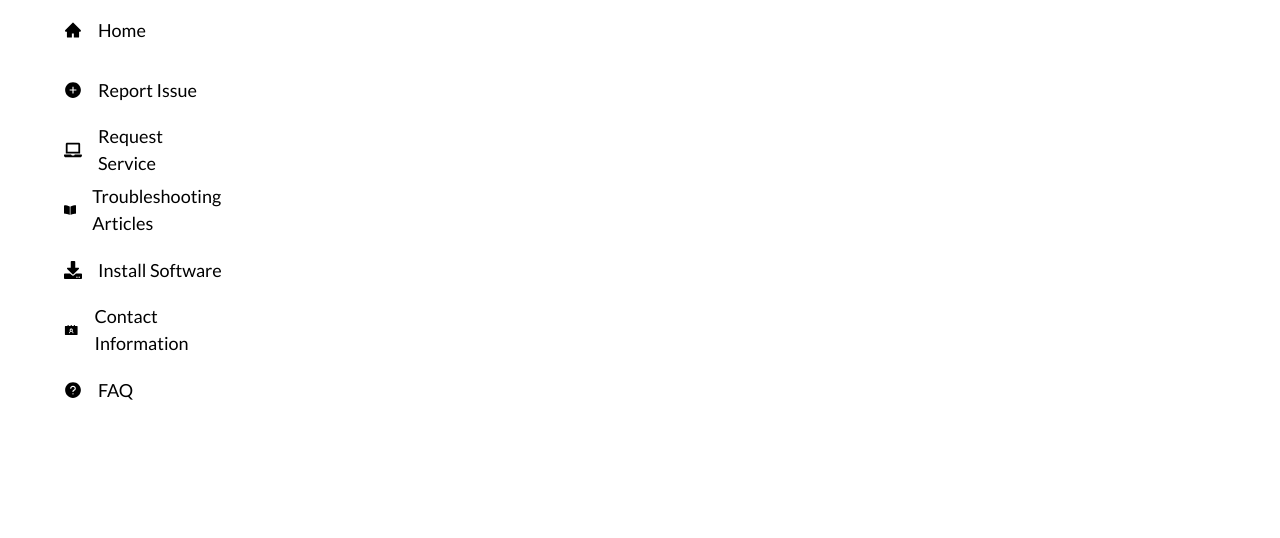
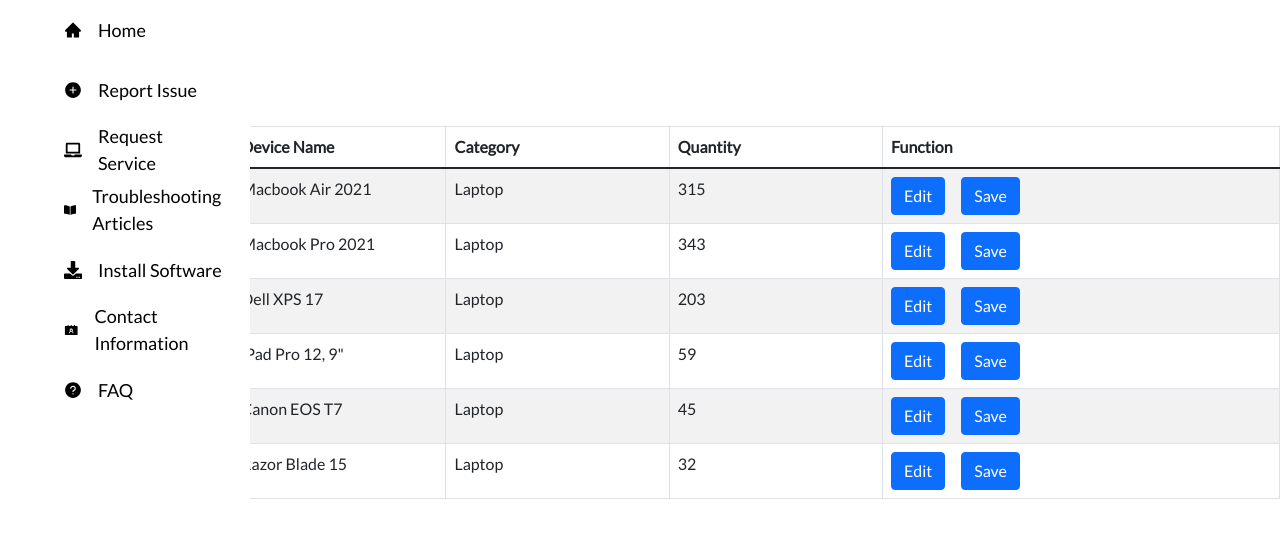
Before and after one commit to IsabellaDev/PRJ666NAA_Group09, a React (Create React App) app in the folder its/: page /deviceInventory in a window 1280 px wide. Shown: the top 538 px of the page. Built offline with nearby package versions, Linux system fonts and the light colour scheme; the HTML template or start-up script is replaced by a standard one.

Commit message:
added pages for sprint2

```diff
--- a/its/package.json
+++ b/its/package.json
@@ -10,6 +10,7 @@
     "bootstrap-toggle": "^2.2.2",
     "react": "^17.0.2",
     "react-bootstrap": "^2.0.0-rc.0",
+    "react-bootstrap-icons": "^1.5.0",
     "react-dom": "^17.0.2",
     "react-icons": "^4.2.0",
     "react-pro-sidebar": "^0.7.0",
--- a/its/src/App.js
+++ b/its/src/App.js
@@ -1,7 +1,7 @@
 import './App.css';
 
 import Navbar from './components/Navigation';
-import {BrowserRouter as Router, Switch, Route} from 'react-router-dom';
+import { BrowserRouter as Router, Switch, Route } from 'react-router-dom';
 import Home from './pages/Home'
 import Install from './pages/Install'
 import ReportIssue from './pages/ReportIssue';
@@ -11,6 +11,9 @@
 import Faq from './pages/faq';
 import ManagementConsole from './pages/ManagementConsole';
 import LogIn from './pages/LogIn';
+import DeviceInventory from './pages/DeviceInventory';
+import ArticleList from './pages/ArticleList';
+import TicketManagement from './pages/TicketManagement';
 
 function App() {
   return (
@@ -19,17 +22,19 @@
       <Router>
         <Navbar/>
         <Switch>
-        <Route path='/' exact component={Home}/>
+          <Route path='/' exact component={Home} />
           <Route path='/login' component={LogIn} />
-        <Route path='/install' component={Install}/>
-        <Route path='/reportIssue' component={ReportIssue}/>
-        <Route path='/articles' component={Articles}/>
-        <Route path='/requestService' component={RequestService}/>
-        <Route path='/contact' component={Contact}/>
-        <Route path='/faq' component={Faq}/>
-        <Route exact path="/managementconsole">
-        <ManagementConsole />
-      </Route>
+          <Route path='/install' component={Install} />
+          <Route path='/reportIssue' component={ReportIssue} />
+          <Route path='/articles' component={Articles} />
+          <Route path='/requestService' component={RequestService} />
+          <Route path='/contact' component={Contact} />
+          <Route path='/faq' component={Faq} />
+
+          <Route exact path="/managementconsole"><ManagementConsole /></Route>
+          <Route exact path="/deviceInventory"><DeviceInventory /></Route>
+          <Route exact path="/articleList"><ArticleList /></Route>
+          <Route exact path="/ticketManagement"><TicketManagement /></Route>
         </Switch>
       </Router>
     </>
--- /dev/null
+++ b/its/src/mock-data/deviceDetails.json
@@ -0,0 +1,38 @@
+[
+    {
+        "id": "1111111",
+        "Equipment": "Macbook Air 2021",
+        "Category": "Laptop",
+        "AvailableQuantity": "315"
+    },
+    {
+        "id": "1111112",
+        "Equipment": "Macbook Pro 2021",
+        "Category": "Laptop",
+        "AvailableQuantity": "343"
+    },
+    {
+        "id": "1111113",
+        "Equipment": "Dell XPS 17",
+        "Category": "Laptop",
+        "AvailableQuantity": "203"
+    },
+    {
+        "id": "1111114",
+        "Equipment": "iPad Pro 12, 9\"",
+        "Category": "Laptop",
+        "AvailableQuantity": "59"
+    },
+    {
+        "id": "1111115",
+        "Equipment": "Canon EOS T7",
+        "Category": "Laptop",
+        "AvailableQuantity": "45"
+    },
+    {
+        "id": "1111116",
+        "Equipment": "Razor Blade 15",
+        "Category": "Laptop",
+        "AvailableQuantity": "32"
+    }
+]
--- /dev/null
+++ b/its/src/pages/ArticleList.jsx
@@ -0,0 +1,16 @@
+import React from "react";
+import { Link } from "react-router-dom";
+
+function ArticleList(){
+    return(
+        <div>
+            <Link to="#"><i class="bi bi-plus-circle">Add a new article</i></Link>
+
+
+
+        </div>
+    )
+}
+
+
+export default ArticleList;
--- /dev/null
+++ b/its/src/pages/DeviceInventory.jsx
@@ -0,0 +1,49 @@
+import { useState } from 'react';
+import { Table, Button } from 'react-bootstrap';
+
+import dataDetails from '../mock-data/deviceDetails.json';
+
+function DeviceInventory() {
+
+    const [devices] = useState(dataDetails);
+    return (
+        <div>
+            <h2>Device Inventory</h2>
+
+            <Table striped bordered hover>
+                <thead>
+                    <tr>
+                        <th>Device ID</th>
+                        <th>Device Name</th>
+                        <th>Category</th>
+                        <th>Quantity</th>
+                        <th>Function</th>
+
+                    </tr>
+                </thead>
+                <tbody>
+
+                    {devices.map((device) => (
+                        <tr>
+                            <td>{device.id}</td>
+                            <td class="col-md-2">{device.Equipment}</td>
+                            <td>{device.Category}</td>
+                            <td class="col-md-2">{device.AvailableQuantity}</td>
+                            <td>
+                                <Button>Edit</Button>
+                                <span><Button>Save</Button></span>
+                            </td>
+                        </tr>
+                    ))}
+
+                </tbody>
+
+            </Table>
+
+        </div>
+    )
+
+
+}
+
+export default DeviceInventory;
--- a/its/src/pages/Install.jsx
+++ b/its/src/pages/Install.jsx
@@ -1,9 +1,96 @@
 import React from 'react';
+import { Button } from 'react-bootstrap';
+import { Link } from 'react-router-dom';
 
 function Install() {
     return (
-        <div className='install'>
-            <h1>Install</h1>
+        <div className='install' class="container">
+            <form>
+                <div class="py-5 text-left">
+
+                    <h2>Install Software</h2>
+                    <p class="lead">Follow the prompts below to install the necessary software to allow remote assistance. </p>
+                </div>
+                <div>
+                    <h4>Select your operating system. </h4>
+                    <hr class="my-4" />
+                    <h4 class="mb-3">Operating System</h4>
+
+                    <div class="my-3">
+                        <div class="form-check">
+                            <input id="windows10" name="operatingSystem" type="radio" class="form-check-input" checked required />
+                            <label class="form-check-label" for="windows10">Windows 10</label>
+                        </div>
+
+                        <div class="form-check">
+                            <input id="MacOS" name="operatingSystem" type="radio" class="form-check-input" checked required />
+                            <label class="form-check-label" for="MacOS">MacOS</label>
+                        </div>
+
+                        <div class="form-check">
+                            <input id="LinuxUbuntu" name="operatingSystem" type="radio" class="form-check-input" checked required />
+                            <label class="form-check-label" for="LinuxUbuntu">Linux Ubuntu</label>
+                        </div>
+
+                        <div class="form-check">
+                            <input id="Windows7" name="operatingSystem" type="radio" class="form-check-input" checked required />
+                            <label class="form-check-label" for="windows7">Windows 7</label>
+                        </div>
+
+                        <div class="form-check">
+                            <input id="Other" name="operatingSystem" type="radio" class="form-check-input" checked required />
+                            <label class="form-check-label" for="Other">Other</label>
+                        </div>
+
+                    </div>
+
+                    <div class="my-3">
+
+                        <hr class="my-4" />
+                        <p class="lead">Fill the following information about your device. If you are unsure, right-click on the Start Menu and click on "System". </p>
+
+                        <div class="col-12">
+                            <label for="deviceName" class="form-label">Device Name</label>
+                            <input type="text" class="form-control" id="deviceName" placeholder="Macbook Air" required />
+                            <div class="invalid-feedback">
+                                Please enter your device name.
+                            </div>
+                        </div>
+
+                        <div class="col-12">
+                            <label for="processor" class="form-label">Processor</label>
+                            <input type="text" class="form-control" id="processor" placeholder="" required />
+                            <div class="invalid-feedback">
+                                Please enter the processor.
+                            </div>
+                        </div>
+
+                        <div class="col-12">
+                            <label for="installedRAM" class="form-label">Installed RAM</label>
+                            <input type="text" class="form-control" id="installedRAM" placeholder="" required />
+                            <div class="invalid-feedback">
+                                Please enter the installed RAM.
+                            </div>
+                        </div>
+
+                        <div class="col-12">
+                            <label for="systemType" class="form-label">System Type</label>
+                            <input type="text" class="form-control" id="systemType" placeholder="" required />
+                            <div class="invalid-feedback">
+                                Please enter the System Type.
+                            </div>
+                        </div>
+
+                    </div>
+
+                    <div className="mb-2">
+
+                            <Button variant="primary" size="lg" type="submit">
+                                Next
+                            </Button>
+                    </div>
+                </div>
+            </form>
         </div>
     );
 }
--- a/its/src/pages/ManagementConsole.jsx
+++ b/its/src/pages/ManagementConsole.jsx
@@ -1,18 +1,64 @@
+import { xlink, svg } from 'react-bootstrap';
+import React from 'react';
+import { Link } from 'react-router-dom';
 
+
+import Navbar from '../components/Navigation';
 
 function ManagementConsole() {
 
     return (
-        <div className="ManagementConsole" class="container-sm">
+        <div class="container" class="row">
+        <div className="ManagementConsole" class="col">
             <div class="py-5 text-left">
                 <h2>Admin Dashboard</h2><br /><br />
-                <button type="button" class="btn btn-success me-md-2" href="#">Reset Password</button>
-                &nbsp;
-                <button type="button" class="btn btn-success" href="#">Employment Schedules</button>
+                <button type="button" class="btn btn-primary me-md-2" href="#">Reset Password</button>
+
             </div>
             <div class="col-md-7 col-lg-8">
-                <h4 class="mb-3">Features</h4>
-                <div class="form-check form-switch" >
+
+                <div class="container px-4 py-5" id="featured-3">
+                    <h2 class="pb-2 border-bottom">Features</h2>
+                    <div class="row g-4 py-5 row-cols-1 row-cols-lg-3">
+                        <div class="feature col">
+                            <div class="feature-icon bg-primary bg-gradient">
+                                <svg class="bi" width="1em" height="1em"><use xlinkhref="#collection" /></svg>
+                            </div>
+                            <h2>Device Inventory</h2>
+                            <p>Click below to check the current status of device inventory details. </p>
+                            <Link to="/deviceInventory" class="icon-link">
+                                Go to Inventory
+                                <svg class="bi" width="1em" height="1em"><use xlinkhref="#chevron-right" /></svg>
+                            </Link>
+
+                        </div>
+                        <div class="feature col">
+                            <div class="feature-icon bg-primary bg-gradient">
+                                <svg class="bi" width="1em" height="1em"><use xlinkhref="#people-circle" /></svg>
+                            </div>
+                            <h2>Articles List</h2>
+                            <p>Click below to check the current Troubleshooting articles list, and mangage the list and articles as required.      </p>
+                            <Link to="/articleList" class="icon-link">
+                                Go to articles
+                                <svg class="bi" width="1em" height="1em"><use xlinkhref="#chevron-right" /></svg>
+                            </Link>
+                        </div>
+
+                        <div class="feature col">
+                            <div class="feature-icon bg-primary bg-gradient">
+                                <svg class="bi" width="1em" height="1em"><use xlinkhref="#toggles2" /></svg>
+                            </div>
+                            <h2>Ticket Management</h2>
+                            <p>Click below to view all the tickets and manage the tickets as neededs. </p>
+                            <Link to="/ticketManagement" class="icon-link">
+                                Go to tickets
+                                <svg class="bi" width="1em" height="1em"><use xlinkhref="#chevron-right" /></svg>
+                            </Link>
+                        </div>
+                    </div>
+                </div>
+
+                {/*<div class="form-check form-switch" >
                     <input class="form-check-input" type="checkbox" id="flexSwitchCheckChecked" />
                     <label class="form-check-label" for="flexSwitchCheckChecked"
                     >Rport Issue
@@ -67,21 +113,14 @@
                     <label class="form-check-label" for="flexSwitchCheckChecked"
                     >Default Option <input class="form-check-input" type="checkbox" id="flexSwitchCheckChecked" disabled />
                     </label>
-                </div><br />
+                </div>*/}
 
             </div>
 
-            <div>
 
-                <div class="d-grid gap-2 d-md-flex justify-content-md-center">
-                    <button class="btn btn-success me-md-2" type="button">Save</button>
-                    <button class="btn btn-success" type="button">Submit</button>
-                </div>
-
-            </div>
 
         </div>
-
+        </div>
 
     )
 
--- /dev/null
+++ b/its/src/pages/TicketManagement.jsx
@@ -0,0 +1,10 @@
+function TicketManagement(){
+
+    return(
+        <div>
+            <h2>Ticket Management Page</h2>
+        </div>
+    )
+}
+
+export default TicketManagement;
```
Also changed, not shown: 1 other file (tests, documents, lock files or other folders). Lines whose indentation alone changed are shown as unchanged.
